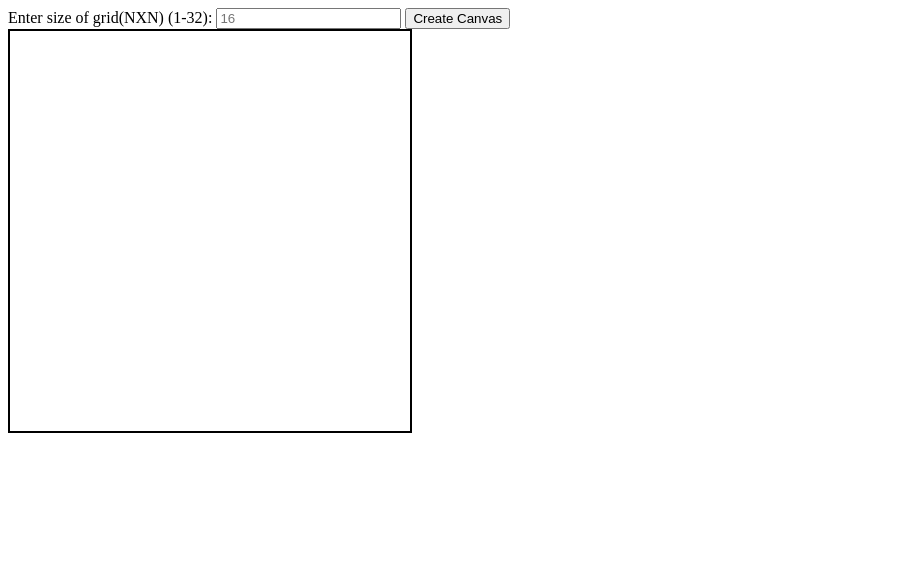
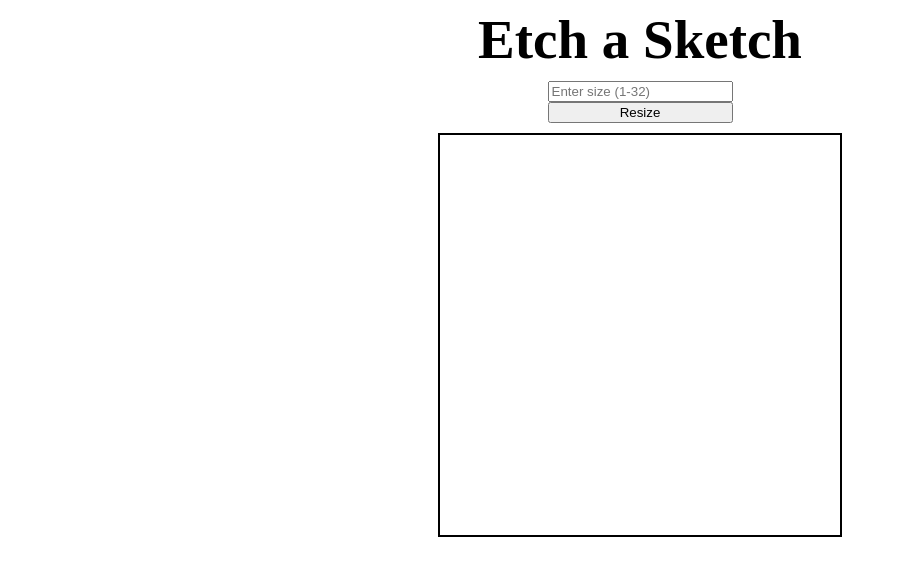
Before and after one commit to AsimMasood97/Etch_a_Sketch, a plain HTML site: page index.html in a window 1280 px wide. Shown: the whole page, without its empty margins (0-897 px from the left). Drawn offline with Linux system fonts and the light colour scheme.

Commit message:
more tidying up

```diff
--- a/index.css
+++ b/index.css
@@ -8,3 +8,20 @@
     width: 400px;
     border: 2px solid black;
 }
+
+.mainContainer {
+    display: flex;
+    flex-direction: column;
+    align-items: center;
+    gap:10px;
+}
+
+.name {
+    font-size: 55px;
+    font-weight: bolder;
+}
+
+.sizeForm {
+    display: flex;
+    flex-direction: column;
+}
--- a/index.html
+++ b/index.html
@@ -8,15 +8,15 @@
     <title>Document</title>
 </head>
 <body>
+    <div class = "mainContainer">
+    <div class="name">Etch a Sketch</div>
     <form class = "sizeForm">
-        <label>
-            Enter size of grid(NXN) (1-32):
-        </label>
-        <input type="number" name="gridSize" id="gridSize" placeholder="16">
+        <input type="number" name="gridSize" id="gridSize" placeholder="Enter size (1-32)">
         <button class = "createGrid">
-            Create Canvas
+            Resize
         </button>
     </form>
     <div class="SketchContainer"></div>
+    </div>
 </body>
 </html>
--- a/script.js
+++ b/script.js
@@ -2,9 +2,20 @@ let dimention = 10;
 let color = "black";
 const canvasSize = 400;
 
-function init() {
-	for(let i = 0; i<dimention*dimention; i++) {
-		sketch.innerHTML += `<div class = "box" style = "height: 40px; width: 40px;"></div>`;
+
+function createCanvas(size){
+	if (size > 0 && size <= 32) {
+		dimention = size;
+		let boxSize = canvasSize / size;
+		sketch.innerHTML = "";
+		for(let i = 0; i<dimention*dimention; i++) {
+
+			let newbox = document.createElement("div");
+			newbox.style.height = `${boxSize}px`;
+			newbox.style.width = `${boxSize}px`;
+			newbox.classList.add("box");
+			sketch.appendChild(newbox);
+		}
 	}
 }
 
@@ -14,24 +25,17 @@ let createBtn = document.querySelector(".createGrid");
 createBtn.addEventListener("click", (e) => {
 	e.preventDefault();
 	let size = document.querySelector("#gridSize").value;
-	if (size > 0 && size <= 32) {
-		dimention = size;
-		let boxSize = canvasSize / size;
-		sketch.innerHTML = "";
-		for(let i = 0; i<rows*cols; i++) {
-			sketch.innerHTML += `<div class = "box" style = "height: ${boxSize}px; width: ${boxSize}px;"></div>`;
-		}
-	}
+	createCanvas(size);
 });
 
 
 
 let mouseDown = false;
-sketch.addEventListener("mousedown", (e) => {
+window.addEventListener("mousedown", (e) => {
 	mouseDown = true;
 	if (e.target.classList.contains("box")) changeColor(e);
 });
-sketch.addEventListener("mouseup", (e) => {
+window.addEventListener("mouseup", (e) => {
 	mouseDown = false;
 });
 
@@ -51,4 +55,4 @@ sketch.addEventListener("dragstart", (e) => {
 });
 
 
-init();
+createCanvas(dimention);
```
